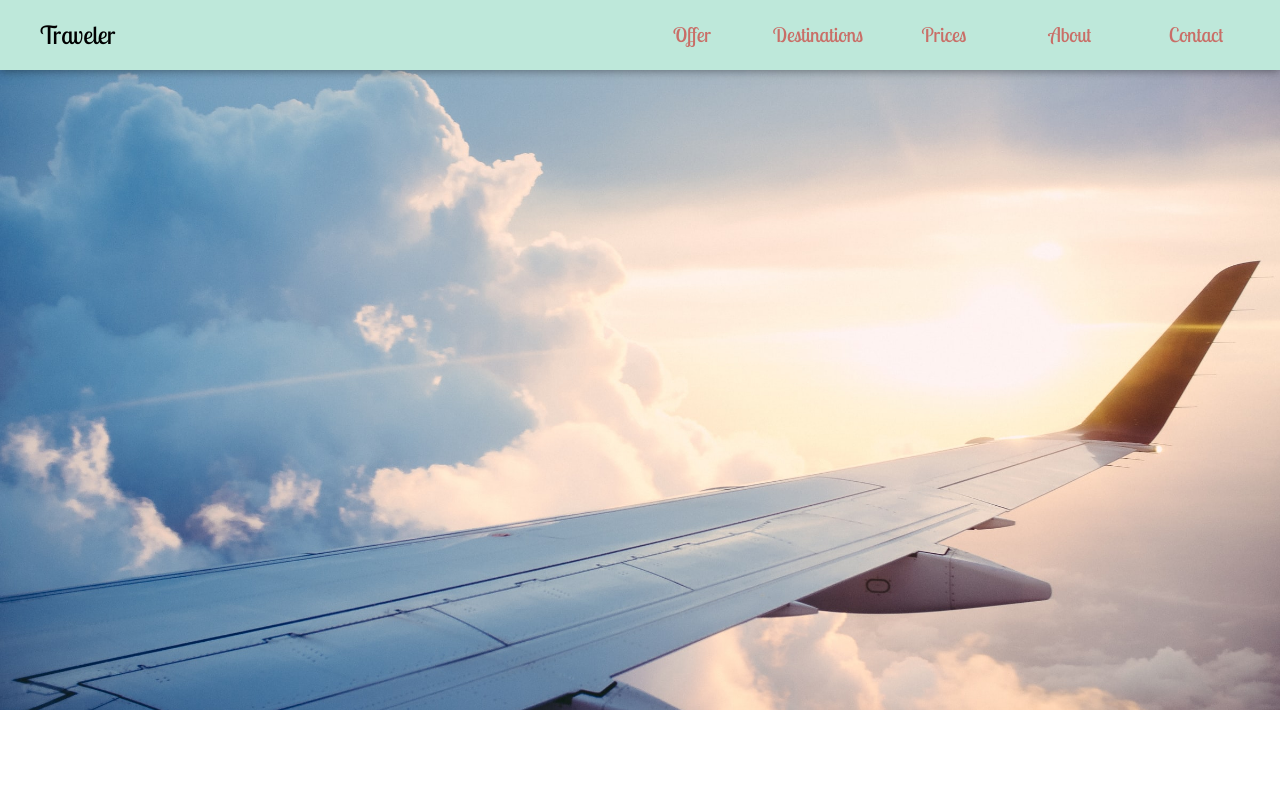
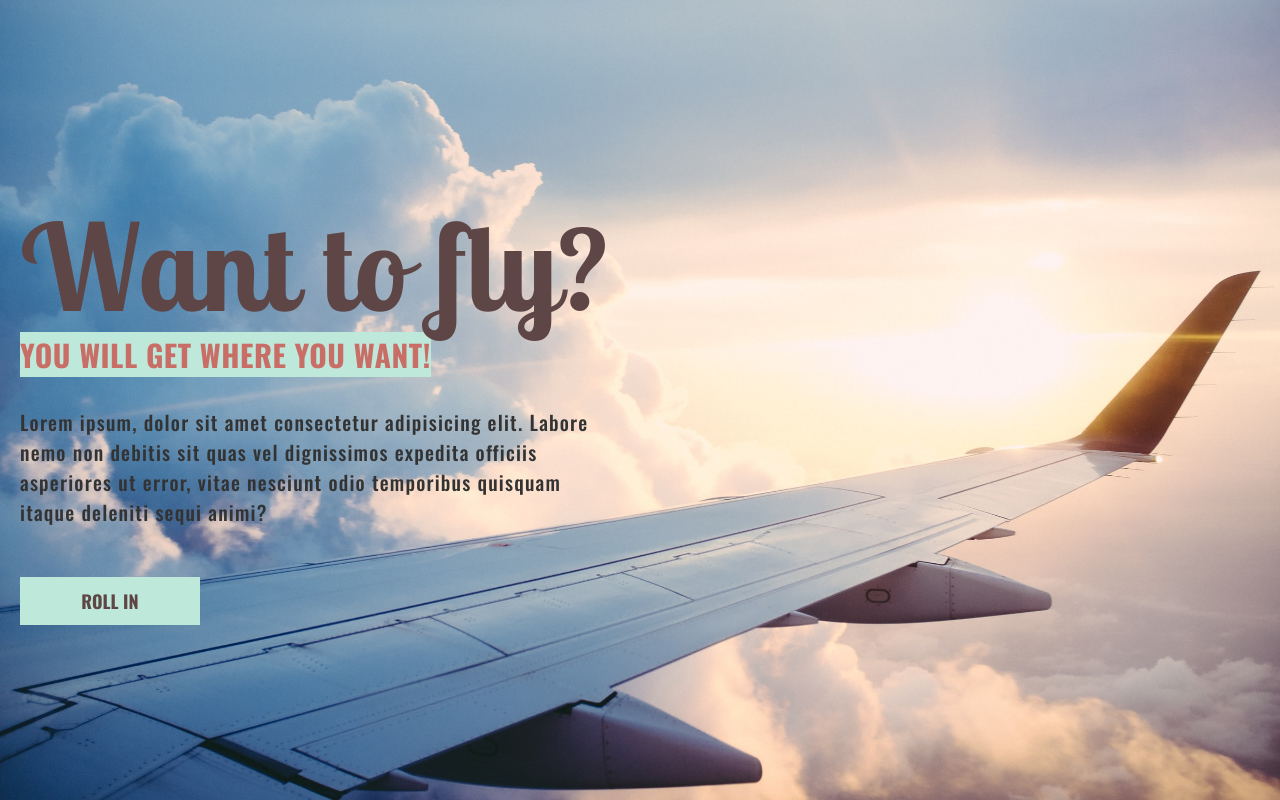
Before and after one commit to broccoli88/V-landing-page, a Vue app: page / in a window 1280 px wide. Built offline with nearby package versions, Linux system fonts and the light colour scheme.

Commit message:
added headline section

```diff
--- a/src/App.vue
+++ b/src/App.vue
@@ -1,12 +1,12 @@
 <template>
-    <NavBar />
-    <Hero />
+    <!-- <NavBar /> -->
+    <Headline />
 </template>
 
 <script setup>
 // IMPORTS
 import NavBar from "./components/NavBar.vue";
-import Hero from "./components/Hero.vue";
+import Headline from "./components/Headline.vue";
 </script>
 
 
--- a/src/assets/base.css
+++ b/src/assets/base.css
@@ -5,9 +5,11 @@
     --color-secondary: rgb(201, 110, 103);
     --color-accent: rgb(94, 70, 70);
     --color-additional: rgb(190, 232, 218);
+    --color-font: hsl(0, 0%, 20%);
 
     --font-oswald: 'Oswald', sans-serif;
     --font-lobster: 'Lobster Two', cursive;
+
 }
 
 
@@ -25,12 +27,27 @@ body {
     font-size: clamp(1.5rem, 1.8vw, 2rem);
     font-family: var(--font-oswald);
     line-height: 1.5;
+    letter-spacing: 1.2px;
+    color: var(--color-font);
 }
 
-h1, h2, h3 {
+h1,  h3 {
    font-family: 'Lobster Two', cursive;
 }
 
+
+
 h1{
-    font-size: 5rem;
+    color: var(--color-accent);
+    font-size: clamp(7rem, 10vw, 12rem);
+    margin: 0;
+    line-height: 1.1;
+    letter-spacing: 0.5px;
+    /* margin-bottom: 3rem; */
 }
+
+h2 {
+    font-family: var(--font-oswald);
+    font-size: clamp(2rem, 2.4vw, 3rem);
+    letter-spacing: 0.5px;
+}
--- /dev/null
+++ b/src/components/Button.vue
@@ -0,0 +1,36 @@
+<template>
+    <button class="button button--style">
+        <slot></slot>
+    </button>
+</template>
+
+<script>
+</script>
+
+<style>
+.button {
+    width: 10em;
+
+    text-transform: uppercase;
+    font-weight: 600;
+    font-size: 1.8rem;
+
+    padding: 0.5em 1em;
+    border: 0;
+
+    display: flex;
+    align-items: center;
+    justify-content: center;
+}
+
+.button--style {
+    background-color: var(--color-additional);
+    border: 2px solid var(--color-additional);
+    color: var(--color-accent);
+    font-family: var(--font-oswald);
+}
+
+.button:hover {
+    filter: brightness(105%);
+}
+</style>
--- /dev/null
+++ b/src/components/Headline.vue
@@ -0,0 +1,66 @@
+<template>
+    <div class="hero">
+        <div class="cta">
+            <h1>Want to fly?</h1>
+            <h2>You will get where you want!</h2>
+            <p>
+                Lorem ipsum, dolor sit amet consectetur adipisicing elit. Labore
+                nemo non debitis sit quas vel dignissimos expedita officiis
+                asperiores ut error, vitae nesciunt odio temporibus quisquam
+                itaque deleniti sequi animi?
+            </p>
+        </div>
+        <Button>Roll in</Button>
+    </div>
+</template>
+
+<script>
+import Button from "./Button.vue";
+
+export default {
+    components: { Button },
+    data() {
+        return {};
+    },
+};
+</script>
+
+<style>
+.hero {
+    width: 100%;
+    height: 100vh;
+
+    padding-top: 40%;
+    padding-inline: 2rem;
+
+    background-image: url("../assets/airplane.jpg");
+    background-size: cover;
+    background-repeat: no-repeat;
+    background-position: center;
+
+    display: flex;
+    flex-direction: column;
+}
+
+.cta {
+    margin-bottom: 5rem;
+}
+
+.cta > h2 {
+    background-color: var(--color-additional);
+    width: fit-content;
+    color: var(--color-secondary);
+    margin-bottom: 3rem;
+    text-transform: uppercase;
+}
+
+@media (min-width: 500px) {
+    .hero {
+        padding-top: 20rem;
+    }
+
+    .cta {
+        width: 30em;
+    }
+}
+</style>
--- a/src/components/Hero.vue
+++ /dev/null
@@ -1,18 +0,0 @@
-<template>
-    <div class="hero"></div>
-</template>
-
-<script setup>
-</script>
-
-<style>
-.hero {
-    width: 100%;
-    height: 80vh;
-
-    background-image: url("../assets/airplane.jpg");
-    background-size: cover;
-    background-repeat: no-repeat;
-    background-position: center;
-}
-</style>
--- a/src/components/NavBar.vue
+++ b/src/components/NavBar.vue
@@ -81,17 +81,18 @@ export default {
 
 <style>
 .nav-container {
+    width: 100%;
     height: 7rem;
+    display: flex;
 
-    display: flex;
     align-items: center;
     justify-content: space-between;
 
     box-shadow: 0 0 10px hsl(0, 0%, 0%, 0.5);
+    background-color: var(--color-additional);
 
     padding: 0.5em 2em;
-    position: relative;
-    background-color: var(--color-additional);
+    position: fixed;
 }
 
 .logo {
```
Also changed, not shown: src/components/SubHeadline.vue (added, +7 -0 lines).
